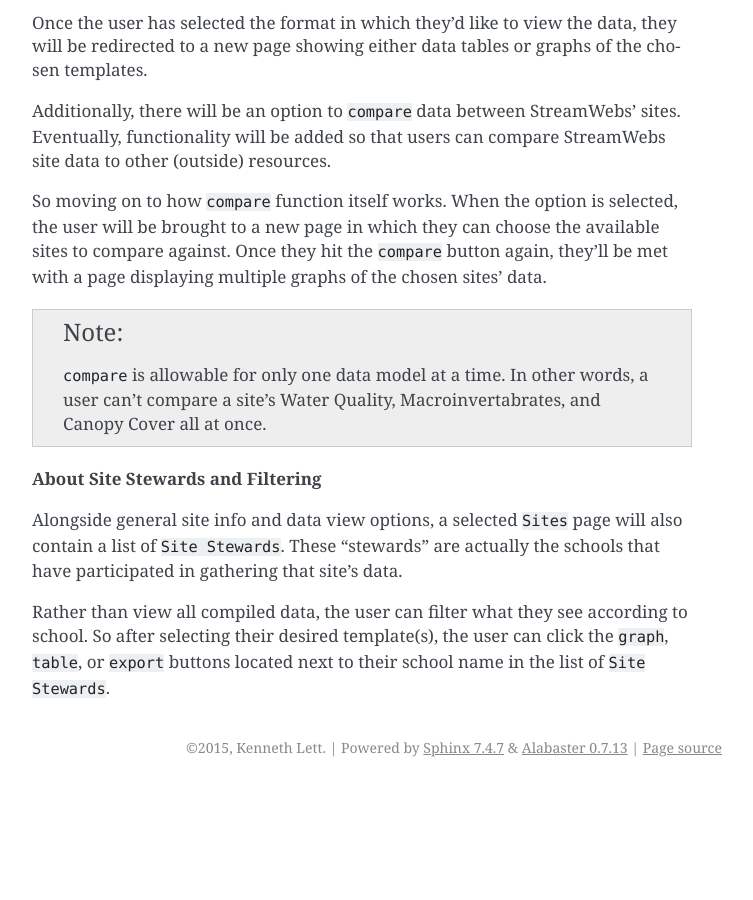
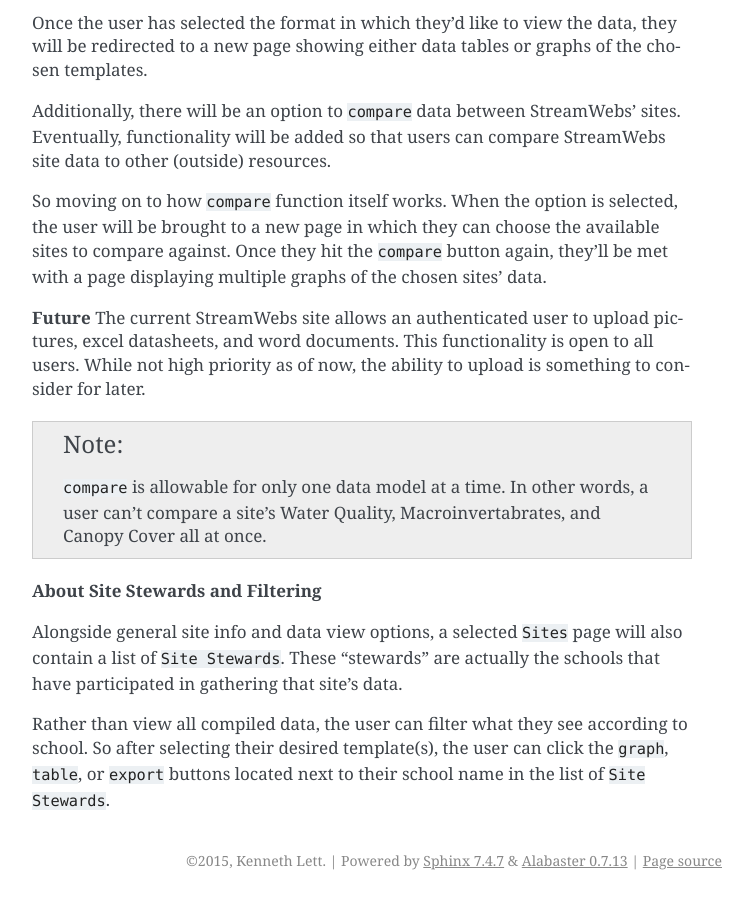
Before and after one commit to osuosl/streamwebs, a Sphinx documentation site: the page built from docs/source/outline.rst, in a window 1280 px wide and 900 px high, scrolled down 2121 px. Shown: the whole window, without its empty margins (388-1141 px from the left). Built offline with Sphinx 7.4.7, drawn with Linux system fonts in a browser that asks for light colours; before the commit the page ends 2908 px from its top, so only the background shows below that.

Commit message:
Add section to outline

```diff
--- a/docs/source/outline.rst
+++ b/docs/source/outline.rst
@@ -112,6 +112,12 @@
 they'll be met with a page displaying multiple graphs of the chosen sites'
 data.
 
+**Future**
+The current StreamWebs site allows an authenticated user to upload pictures,
+excel datasheets, and word documents. This functionality is open to all users.
+While not high priority as of now, the ability to upload is something to
+consider for later.
+
 .. note::
 
     ``compare`` is allowable for only one data model at a time. In other words,
```
Also changed, not shown: README.md (+1 -1 lines).
